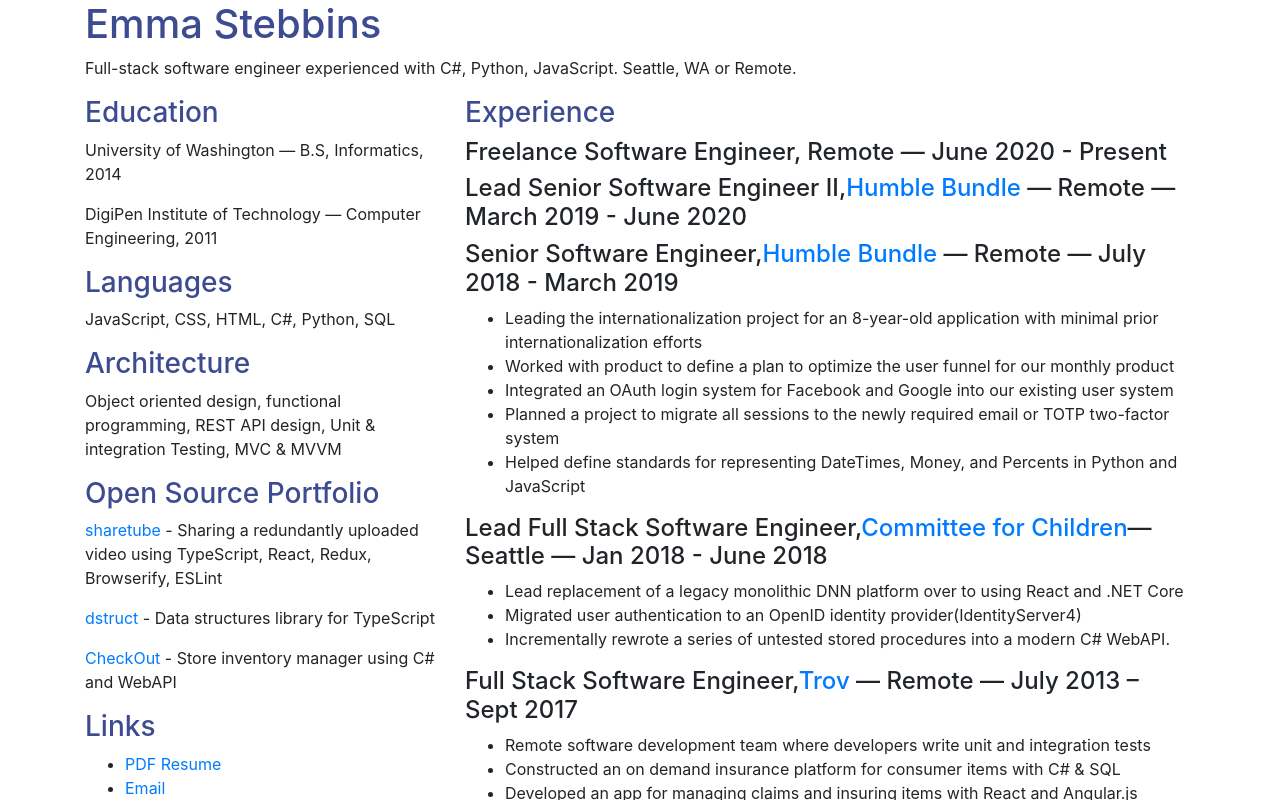
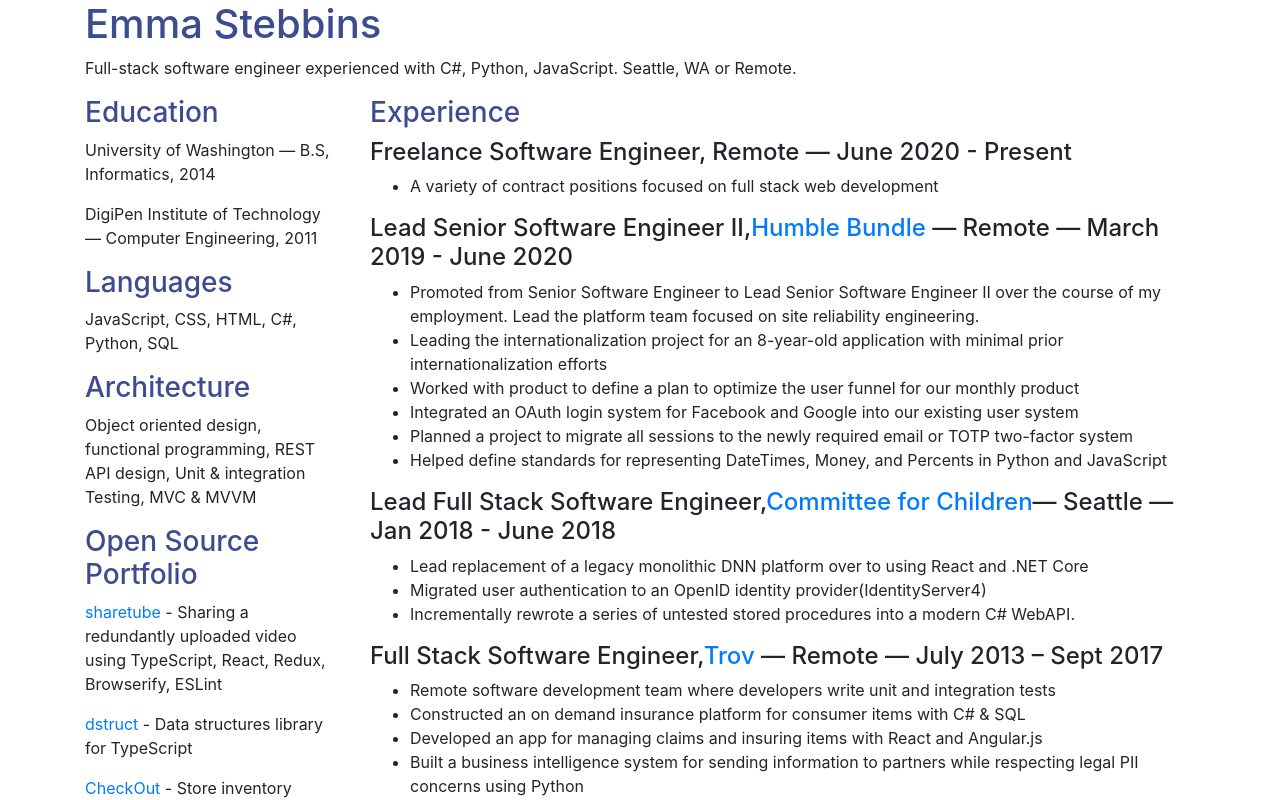
Before and after one commit to emmajsadams/personal-website, a Next.js app: page / in a window 1280 px wide. Shown: the top 800 px of the page. Built offline with nearby package versions, Linux system fonts and the light colour scheme.

Commit message:
Remove duplicate headers and add description of freelance position

```diff
--- a/pages/index.tsx
+++ b/pages/index.tsx
@@ -22,7 +22,7 @@ export default function Resume() {
         Seattle, WA or Remote.
       </p>
       <Row>
-        <Col md={4}>
+        <Col md={3}>
           <h3 className={styles.header}>Education</h3>
           <p>University of Washington — B.S, Informatics, 2014</p>
           <p>DigiPen Institute of Technology — Computer Engineering, 2011</p>
@@ -69,23 +69,29 @@ export default function Resume() {
             </li>
           </ul>
         </Col>
-        <Col md={8}>
+        <Col md={9}>
           <h3 className={styles.header}>Experience</h3>
 
           <h4>
             Freelance Software Engineer, Remote &mdash; June 2020 - Present
           </h4>
+          <ul>
+            <li>
+              A variety of contract positions focused on full stack web
+              development
+            </li>
+          </ul>
           <h4>
             Lead Senior Software Engineer II,
             <a href="https://www.humblebundle.com">Humble Bundle</a> &mdash;
             Remote &mdash; March 2019 - June 2020
           </h4>
-          <h4>
-            Senior Software Engineer,
-            <a href="https://www.humblebundle.com">Humble Bundle</a> &mdash;
-            Remote &mdash; July 2018 - March 2019
-          </h4>
           <ul>
+            <li>
+              Promoted from Senior Software Engineer to Lead Senior Software
+              Engineer II over the course of my employment. Lead the platform
+              team focused on site reliability engineering.
+            </li>
             <li>
               Leading the internationalization project for an 8-year-old
               application with minimal prior internationalization efforts
```
